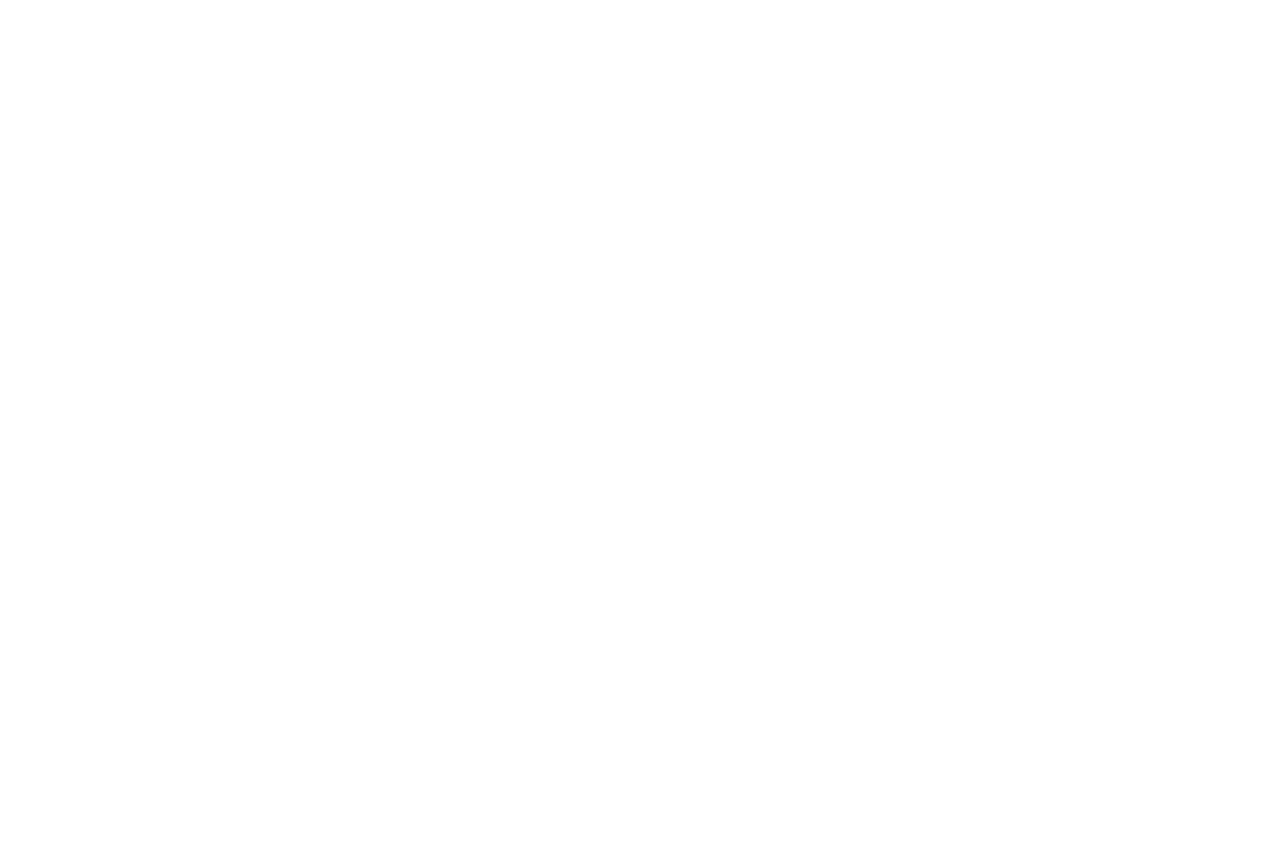
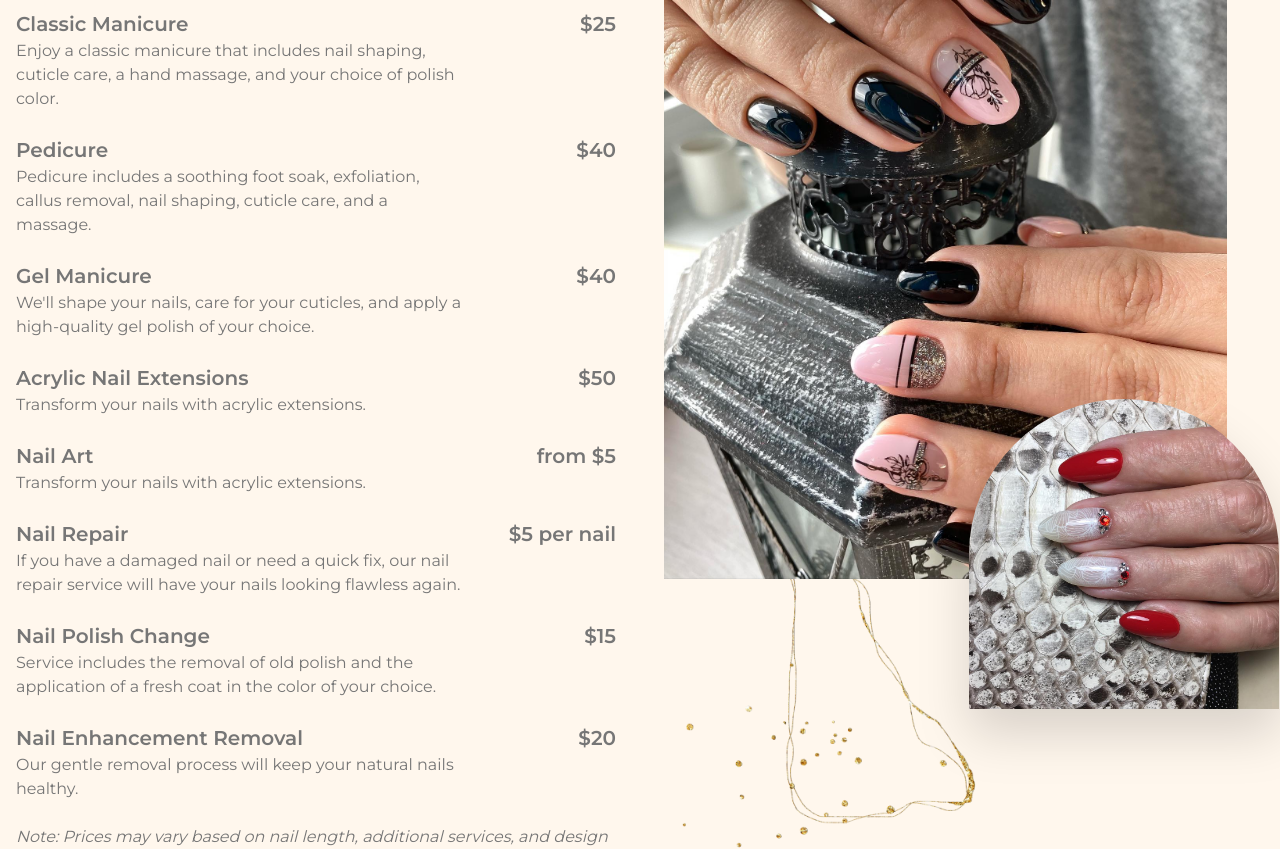
Before and after one commit to TatianaNovitskaya/beauty-nation, a Next.js app: page / in a window 1280 px wide. Shown: the part 2440-3289 px from the top of the page. Before the commit the page ends 2319 px from the top, so only its background shows below. Built offline with nearby package versions, Linux system fonts and the light colour scheme; a web font is replaced by a local one.

Commit message:
Added price section

```diff
--- a/src/app/page.js
+++ b/src/app/page.js
@@ -3,6 +3,7 @@
 import Book from "@/components/sections/Book";
 import Service from "@/components/sections/Service";
 import About from "@/components/sections/About";
+import Price from "@/components/sections/Price";
 
 export default function Home() {
   return (
@@ -11,6 +12,7 @@
       <Book/>
       <Service/>
       <About/>
+      <Price/>
     </main>
   )
 }
--- /dev/null
+++ b/src/components/sections/Price.js
@@ -0,0 +1,97 @@
+import {Montserrat, Parisienne} from 'next/font/google'
+import Image from "next/image";
+
+const montserrat = Montserrat({subsets: ['latin'], weight: ["400", "600"]})
+const parisienne = Parisienne({subsets: ['latin'], weight: ["400"]})
+
+export default function Price() {
+    return (
+        <section className={"py-[4rem]"}>
+            <div className={`${montserrat.className} flex text-[#767676] container h-full relative grid-cols-2 gap-[3rem]`}>
+                <div className={"w-1/2"}>
+                    <article>
+                        <h2 className={`${parisienne.className} text-center text-[3.5rem] text-[#D8B192] mb-1.5rem`}>Treatments & Prices</h2>
+                        <div className={`flex justify-between grid-cols-2 gap-5 mb-[1.5rem]`}>
+                            <div className={"w-[75%]"}>
+                                <p className={"font-semibold text-[1.25rem]"}>Classic Manicure</p>
+                                <span>Enjoy a classic manicure that includes nail shaping, cuticle care, a hand massage, and your choice of polish color.</span>
+                            </div>
+                            <div className="">
+                                <p className={"font-semibold text-[1.25rem]"}>$25</p>
+                            </div>
+                        </div>
+                        <div className={`flex justify-between grid-cols-2 gap-5 mb-[1.5rem]`}>
+                            <div className={"w-[75%]"}>
+                                <p className={"font-semibold text-[1.25rem]"}>Pedicure </p>
+                                <span>Pedicure includes a soothing foot soak, exfoliation, callus removal, nail shaping, cuticle care, and a massage.</span>
+                            </div>
+                            <div className="">
+                                <p className={"font-semibold text-[1.25rem]"}>$40</p>
+                            </div>
+                        </div>
+                        <div className={`flex justify-between grid-cols-2 gap-5 mb-[1.5rem]`}>
+                            <div className={"w-[75%]"}>
+                                <p className={"font-semibold text-[1.25rem]"}>Gel Manicure</p>
+                                <span>We'll shape your nails, care for your cuticles, and apply a high-quality gel polish of your choice.</span>
+                            </div>
+                            <div className="">
+                                <p className={"font-semibold text-[1.25rem]"}>$40</p>
+                            </div>
+                        </div>
+                        <div className={`flex justify-between grid-cols-2 gap-5 mb-[1.5rem]`}>
+                            <div className={"w-[75%]"}>
+                                <p className={"font-semibold text-[1.25rem]"}>Acrylic Nail Extensions</p>
+                                <span>Transform your nails with acrylic extensions. </span>
+                            </div>
+                            <div className="">
+                                <p className={"font-semibold text-[1.25rem]"}>$50</p>
+                            </div>
+                        </div>
+                        <div className={`flex justify-between grid-cols-2 gap-5 mb-[1.5rem]`}>
+                            <div className={"w-[75%]"}>
+                                <p className={"font-semibold text-[1.25rem]"}>Nail Art</p>
+                                <span>Transform your nails with acrylic extensions. </span>
+                            </div>
+                            <div className="">
+                                <p className={"font-semibold text-[1.25rem]"}>from $5</p>
+                            </div>
+                        </div>
+                        <div className={`flex justify-between grid-cols-2 gap-5 mb-[1.5rem]`}>
+                            <div className={"w-[75%]"}>
+                                <p className={"font-semibold text-[1.25rem]"}>Nail Repair</p>
+                                <span>If you have a damaged nail or need a quick fix, our nail repair service will have your nails looking flawless again.</span>
+                            </div>
+                            <div className="">
+                                <p className={"font-semibold text-[1.25rem]"}>$5 per nail</p>
+                            </div>
+                        </div>
+                        <div className={`flex justify-between grid-cols-2 gap-5 mb-[1.5rem]`}>
+                            <div className={"w-[75%]"}>
+                                <p className={"font-semibold text-[1.25rem]"}>Nail Polish Change</p>
+                                <span>Service includes the removal of old polish and the application of a fresh coat in the color of your choice.</span>
+                            </div>
+                            <div className="">
+                                <p className={"font-semibold text-[1.25rem]"}>$15</p>
+                            </div>
+                        </div>
+                        <div className={`flex justify-between grid-cols-2 gap-5 mb-[1.5rem]`}>
+                            <div className={"w-[75%]"}>
+                                <p className={"font-semibold text-[1.25rem]"}>Nail Enhancement Removal</p>
+                                <span>Our gentle removal process will keep your natural nails healthy.</span>
+                            </div>
+                            <div className="">
+                                <p className={"font-semibold text-[1.25rem]"}>$20</p>
+                            </div>
+                        </div>
+                        <p className={"italic "}>Note: Prices may vary based on nail length, additional services, and design complexity. Please contact us for a personalized quote.</p>
+                    </article>
+                </div>
+                <div className={"w-1/2 relative"}>
+                    <Image src={"/work-5.jpg"} alt={"work-5"} width={563} height={704} className={"relative z-10"}/>
+                    <Image src={"/decor-2.png"} alt={"decor-2"} width={463} height={504} className={"absolute left-0 -bottom-[7rem] rotate-180"}/>
+                    <Image src={"/work-21.jpg"} alt={"work-21"} className={"absolute z-20 rounded-tl-[10rem] drop-shadow-2xl left-[25%] top-[50%] translate-x-1/2 rounded-tr-[10rem]"} width={310} height={838}/>
+                </div>
+            </div>
+        </section>
+    )
+}
```
